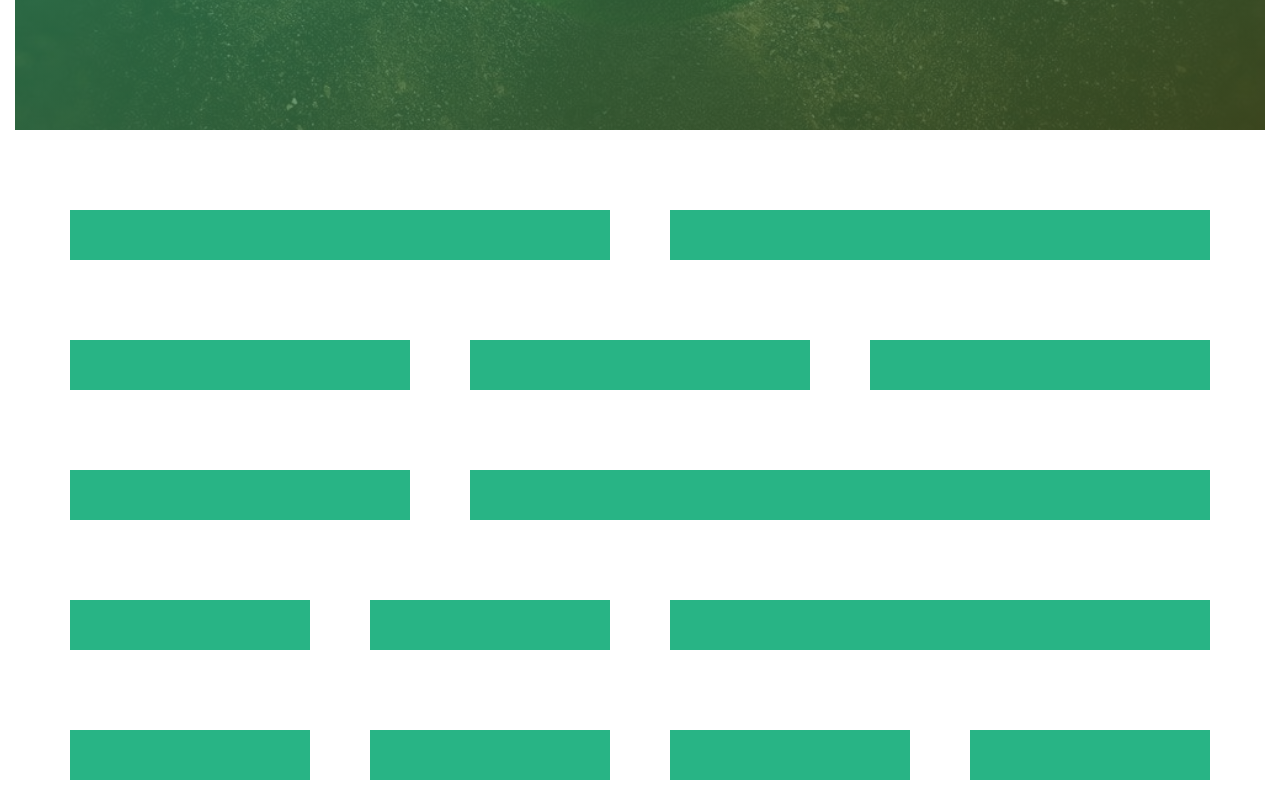
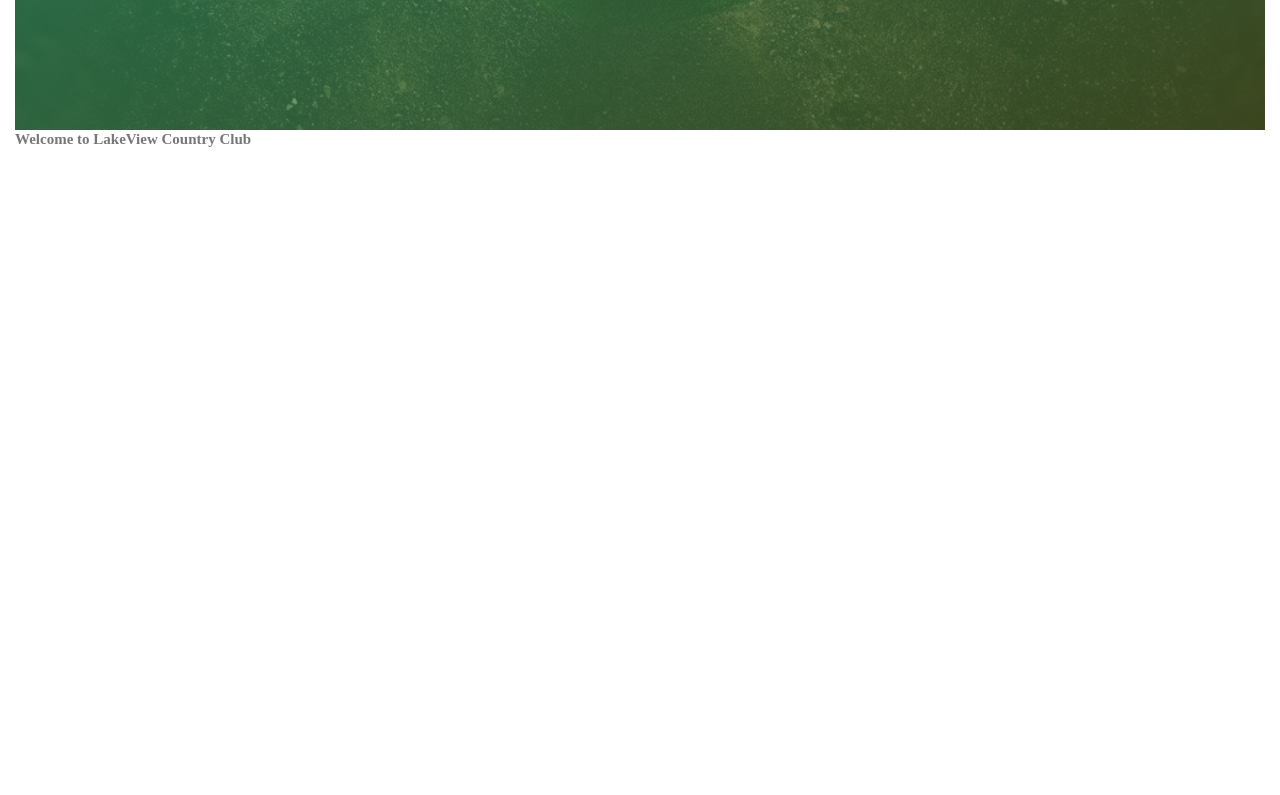
Before and after one commit to es-sheikhi/lakeview, a website: page index.html in a window 1280 px wide. Shown: the part 645-1440 px from the top of the page. After the commit the page ends 890 px from the top, so only its background shows below. Drawn offline with Linux system fonts and the light colour scheme.

Commit message:
start about

```diff
--- a/index.html
+++ b/index.html
@@ -35,7 +35,10 @@
             <a href="#" class="btn btn--brown">Become a Member</a>
         </div>
     </header>
-    <section class="test-grid">
+    <section class="about-section">
+        <h2 class="heading-secondary">
+            Welcome to LakeView Country Club
+        </h2>
         <div class="row">
             <div class="col-1-of-2">
 
@@ -44,51 +47,6 @@
 
             </div>
         </div>
-        <div class="row">
-            <div class="col-1-of-3">
-
-            </div>
-            <div class="col-1-of-3">
-
-            </div>
-            <div class="col-1-of-3">
-
-            </div>
-        </div>
-        <div class="row">
-            <div class="col-1-of-3">
-
-            </div>
-            <div class="col-2-of-3">
-
-            </div>
-        </div>
-        <div class="row">
-            <div class="col-1-of-4">
-
-            </div>
-            <div class="col-1-of-4">
-
-            </div>
-            <div class="col-2-of-4">
-
-            </div>
-        </div>
-        <div class="row">
-            <div class="col-1-of-4">
-
-            </div>
-            <div class="col-1-of-4">
-
-            </div>
-            <div class="col-1-of-4">
-
-            </div>
-            <div class="col-1-of-4">
-
-            </div>
-
-        </div>
     </section>
 </body>
 </html>
--- a/sass/layout/_grid.scss
+++ b/sass/layout/_grid.scss
@@ -1,12 +1,10 @@
 .row {
-    width: 114rem;
+    max-width: 114rem;
     margin: 0 auto;
     margin-top: $vertical-gutter;
     @include clearfix;
 
     [class^="col-"] {
-        background-color: $primary-light;
-        height: 5rem;
         float: left;
 
         &:not(:last-child) {
```
Also changed, not shown: resources/css/style.css.
